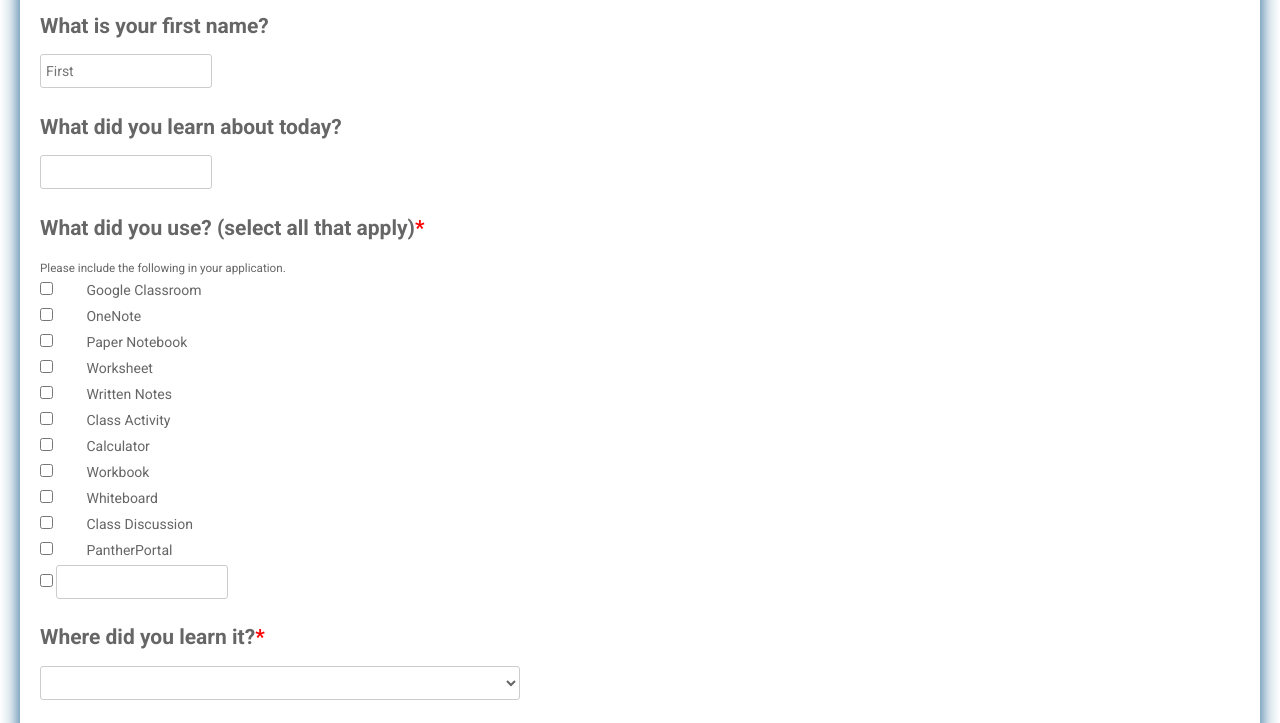
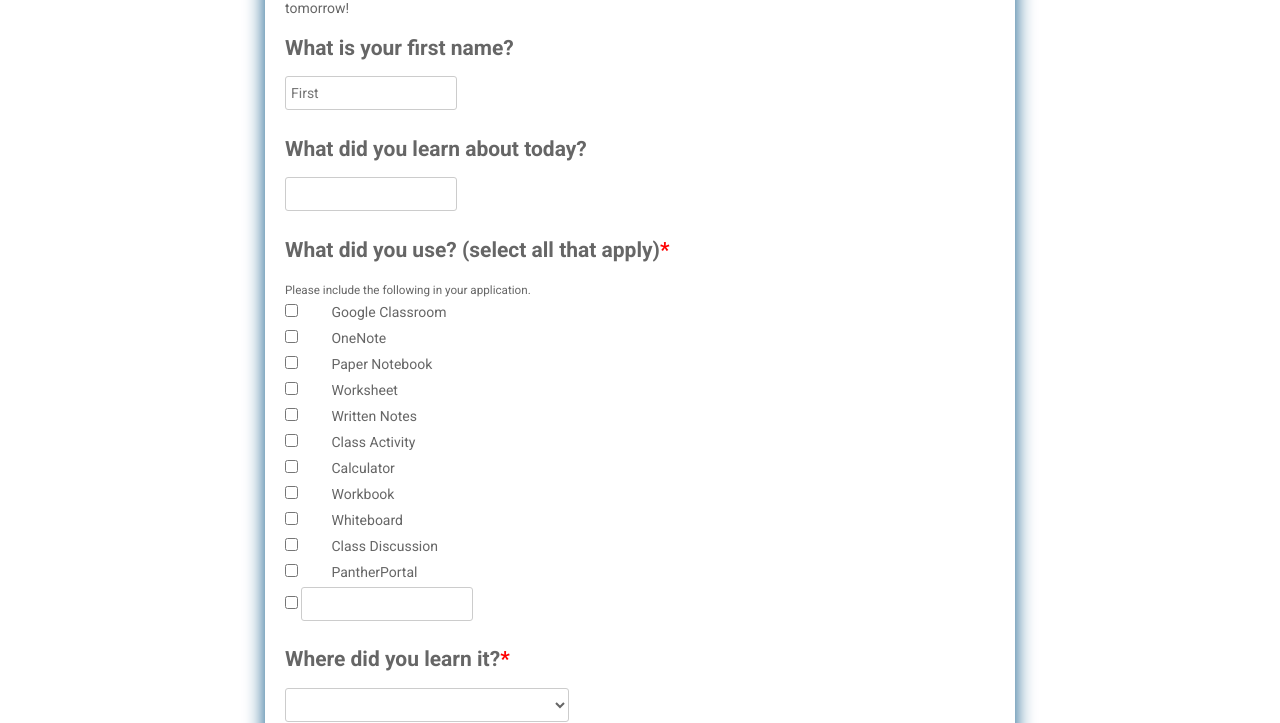
Before and after one commit to jlehenbauer/classkeeper, a plain HTML site: page exit-ticket.html in a window 1280 px wide. Shown: the part 165-888 px from the top of the page. Drawn offline with Linux system fonts and the light colour scheme.

Commit message:
Centered and set max-width for page contents

```diff
--- a/public/css/style.css
+++ b/public/css/style.css
@@ -21,10 +21,11 @@ html, body {
       }
       .testbox {
       display: flex;
-      justify-content: center;
-      align-items: center;
       height: inherit;
+      margin: auto;
       padding: 20px;
+      min-width: auto;
+      max-width: 750px;
       }
       form {
       width: 100%;
```
